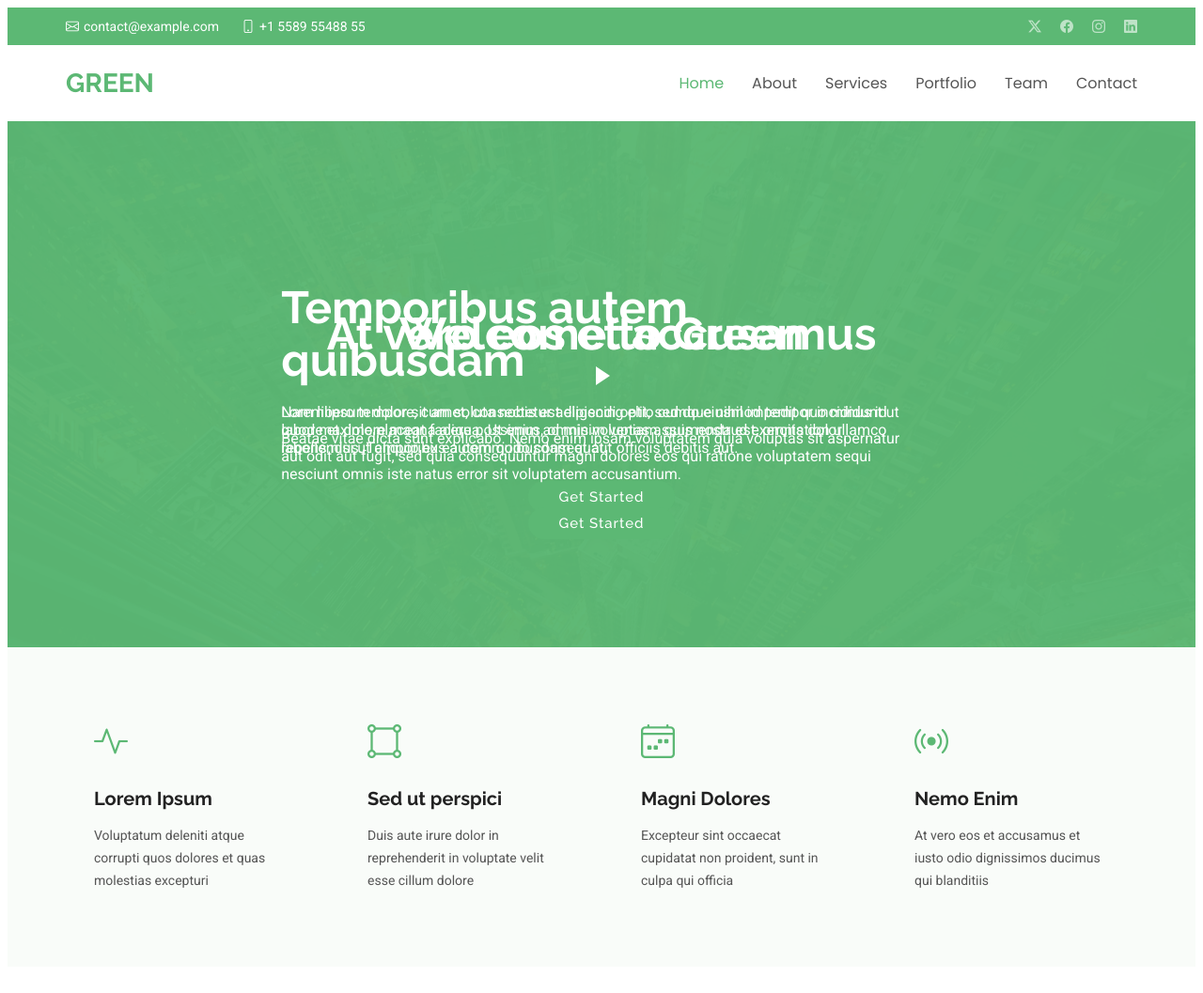
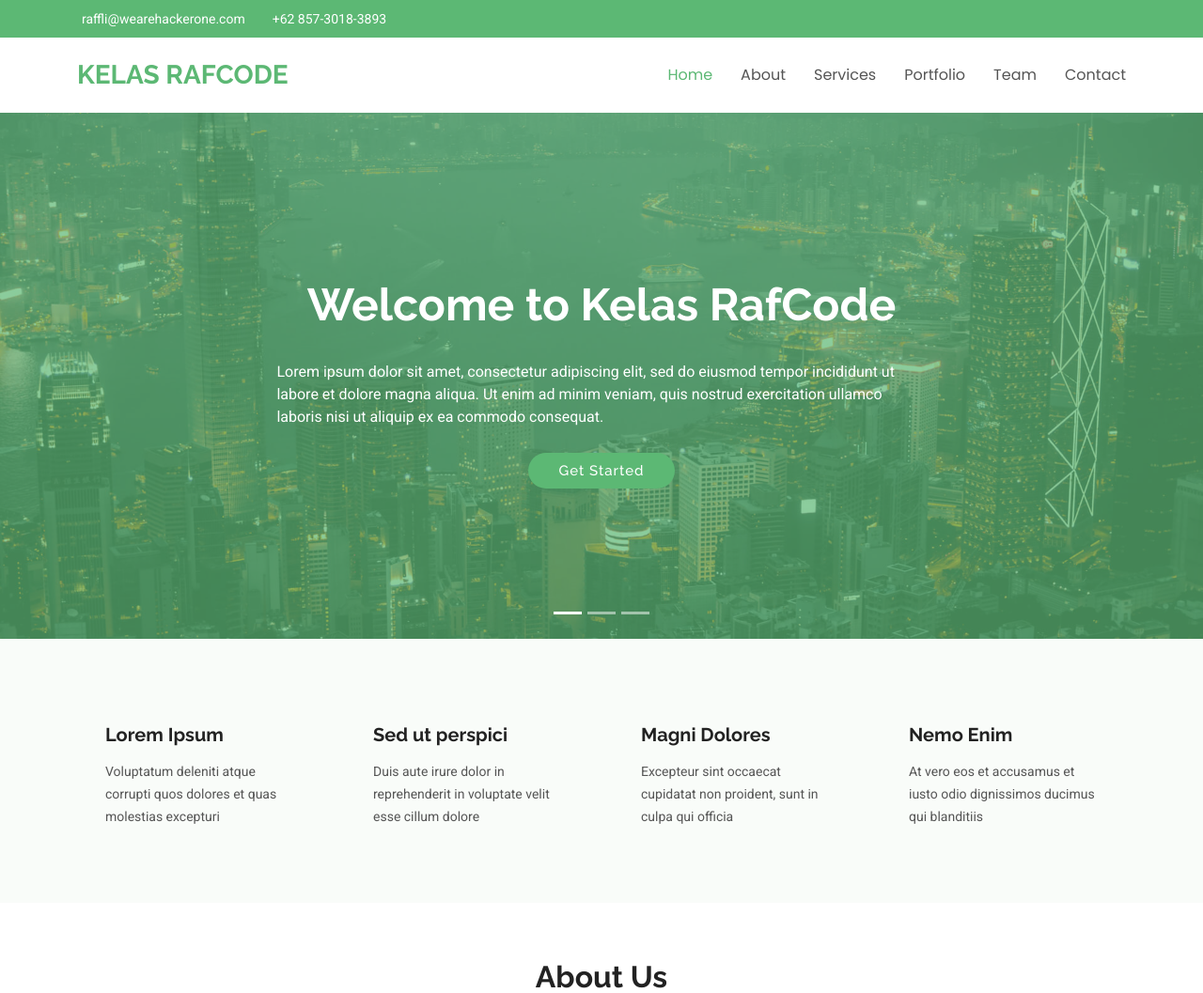
Before and after one commit to Raffli-Dev/Projek-TA-Kelas-Koding, a Flask app: page / in a window 1280 px wide. Shown: the top 1057 px of the page at 94% size. Run offline with Flask 3, Linux system fonts and the light colour scheme; some libraries are stand-ins or nearby versions.

Commit message:
Perbaikan Front-End

```diff
--- a/app.py
+++ b/app.py
@@ -1,21 +1,21 @@
 from flask import Flask,redirect,url_for,render_template,request
 
 app=Flask(__name__)
-@app.route('/',methods=['GET','POST'])
+@app.route('/',methods=['GET'])
 def home():
     return render_template('index.html')
 
-@app.route('/',methods=['GET','POST'])
+@app.route('/kelas-tersedia',methods=['GET'])
 def Tentang():
-    return render_template('index.html')
+    return render_template('kelasTersedia.html')
 
-@app.route('/',methods=['GET','POST'])
+@app.route('/visi-misi',methods=['GET'])
 def Syarat():
-    return render_template('index.html')
+    return render_template('visiMisi.html')
 
-@app.route('/',methods=['GET','POST'])
+@app.route('/',methods=['GET'])
 def Contact():
-    return render_template('index.html')
+    return render_template('stater-page.html')
 
 
 if __name__ == '__main__':
--- a/static/assets/css/main.css
+++ b/static/assets/css/main.css
@@ -1832,9 +1832,7 @@ section,
   color: var(--accent-color);
 }
 
-/*--------------------------------------------------------------
-# Starter Section Section
---------------------------------------------------------------*/
+
 .starter-section {
   /* Add your styles here */
 }
--- a/templates/index.html
+++ b/templates/index.html
@@ -3,9 +3,11 @@
   <head>
     <meta charset="utf-8" />
     <meta content="width=device-width, initial-scale=1.0" name="viewport" />
-    <title>Index - Green Bootstrap Template</title>
+    <title>Kelas Koding</title>
     <meta name="description" content="" />
     <meta name="keywords" content="" />
+    <link href="https://cdn.jsdelivr.net/npm/bootstrap@5.3.3/dist/css/bootstrap.min.css" rel="stylesheet" integrity="sha384-QWTKZyjpPEjISv5WaRU9OFeRpok6YctnYmDr5pNlyT2bRjXh0JMhjY6hW+ALEwIH" crossorigin="anonymous">
+    <script src="https://cdn.jsdelivr.net/npm/bootstrap@5.3.3/dist/js/bootstrap.bundle.min.js" integrity="sha384-YvpcrYf0tY3lHB60NNkmXc5s9fDVZLESaAA55NDzOxhy9GkcIdslK1eN7N6jIeHz" crossorigin="anonymous"></script>
 
     <!-- Favicons -->
     <link href="../static/assets/img/favicon.png" rel="icon" />
@@ -23,14 +25,7 @@
     />
 
     <!-- Vendor CSS Files -->
-    <link
-      href="../static/assets/vendor/bootstrap/css/bootstrap-grid.min.css"
-      rel="stylesheet"
-    />
-    <link
-      href="../static/assets/vendor/bootstrap-icons/bootstrap-icons.css"
-      rel="stylesheet"
-    />
+
     <link href="../static/assets/vendor/aos/aos.css" rel="stylesheet" />
     <link
       href="../static/assets/vendor/glightbox/css/glightbox.min.css"
@@ -53,10 +48,10 @@
         >
           <div class="contact-info d-flex align-items-center">
             <i class="bi bi-envelope d-flex align-items-center"
-              ><a href="mailto:contact@example.com">contact@example.com</a></i
+              ><a href="mailto:contact@example.com">raffli@wearehackerone.com</a></i
             >
             <i class="bi bi-phone d-flex align-items-center ms-4"
-              ><span>+1 5589 55488 55</span></i
+              ><span>+62 857-3018-3893</span></i
             >
           </div>
           <div class="social-links d-none d-md-flex align-items-center">
@@ -76,7 +71,7 @@
           <a href="index.html" class="logo d-flex align-items-center">
             <!-- Uncomment the line below if you also wish to use an image logo -->
             <!-- <img src="assets/img/logo.png" alt=""> -->
-            <h1 class="sitename">Green</h1>
+            <h1 class="sitename">Kelas RafCode</h1>
           </a>
 
           <nav id="navmenu" class="navmenu">
@@ -109,7 +104,7 @@
               alt=""
             />
             <div class="carousel-container">
-              <h2>Welcome to Green</h2>
+              <h2>Welcome to Kelas RafCode</h2>
               <p>
                 Lorem ipsum dolor sit amet, consectetur adipiscing elit, sed do
                 eiusmod tempor incididunt ut labore et dolore magna aliqua. Ut
@@ -1309,7 +1304,7 @@
         <div class="row gy-4">
           <div class="col-lg-5 col-md-12 footer-about">
             <a href="index.html" class="logo d-flex align-items-center">
-              <span class="sitename">Green</span>
+              <span class="sitename">Kelas RafCode</span>
             </a>
             <p>
               Cras fermentum odio eu feugiat lide par naso tierra. Justo eget
@@ -1363,7 +1358,7 @@
 
       <div class="container copyright text-center mt-4">
         <p>
-          © <span>Copyright</span> <strong class="px-1 sitename">Green</strong>
+          © <span>Copyright</span> <strong class="px-1 sitename">Kelas RafCode</strong>
           <span>All Rights Reserved</span>
         </p>
         <div class="credits">
@@ -1384,8 +1379,6 @@
     <div id="preloader"></div>
 
     <!-- Vendor JS Files -->
-    <script src="../static/assets/vendor/bootstrap/js/bootstrap.bundle.min.js"></script>
-    <script src="../static/assets/vendor/php-email-form/validate.js"></script>
     <script src="../static/assets/vendor/aos/aos.js"></script>
     <script src="../static/assets/vendor/glightbox/js/glightbox.min.js"></script>
     <script src="../static/assets/vendor/swiper/swiper-bundle.min.js"></script>
```
Also changed, not shown: templates/kelasTersedia.html (+5 -13 lines), templates/starter-page.html (+5 -16 lines), templates/visiMisi.html (renamed from templates/service-details.html, +6 -20 lines).
